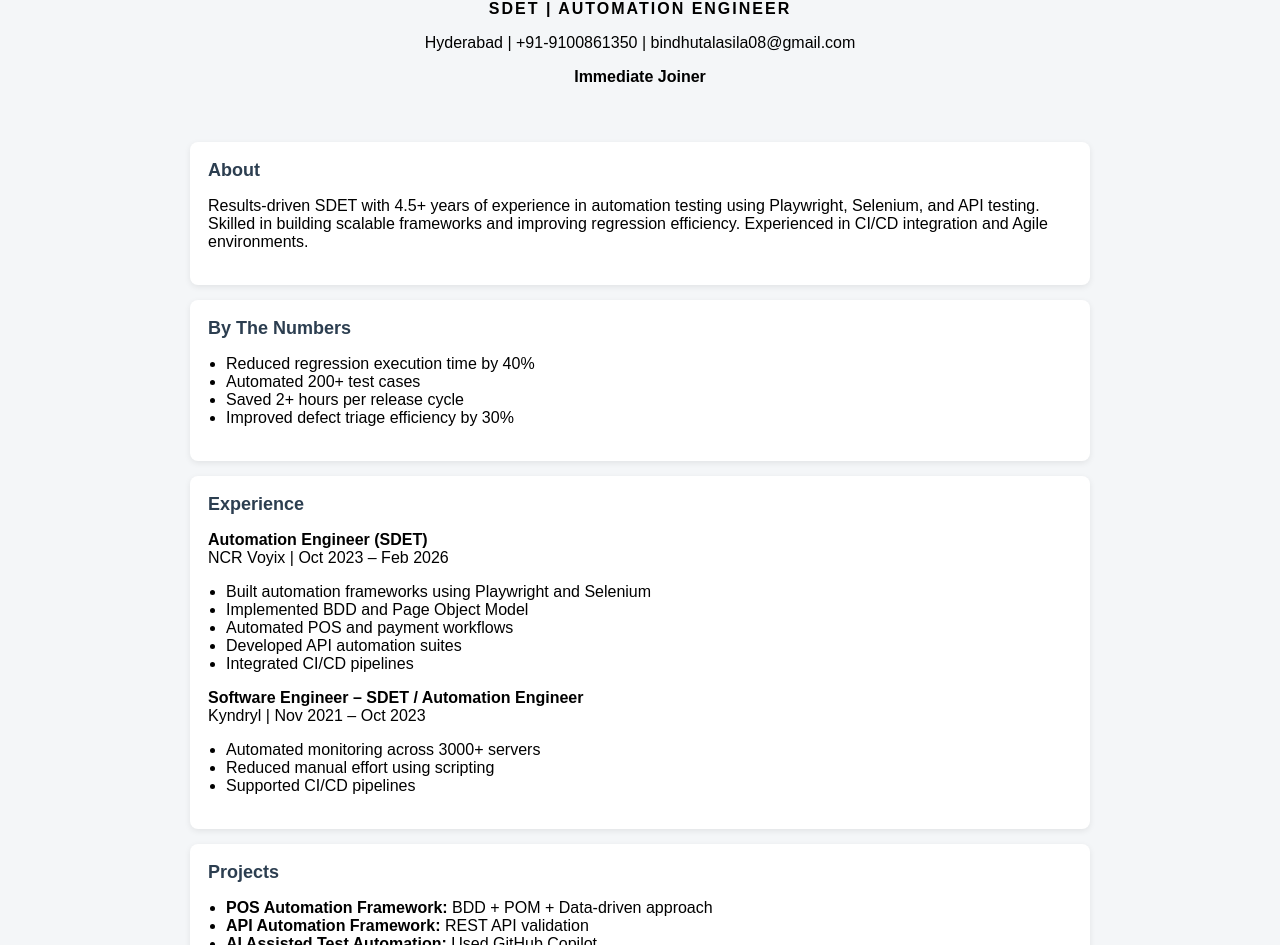
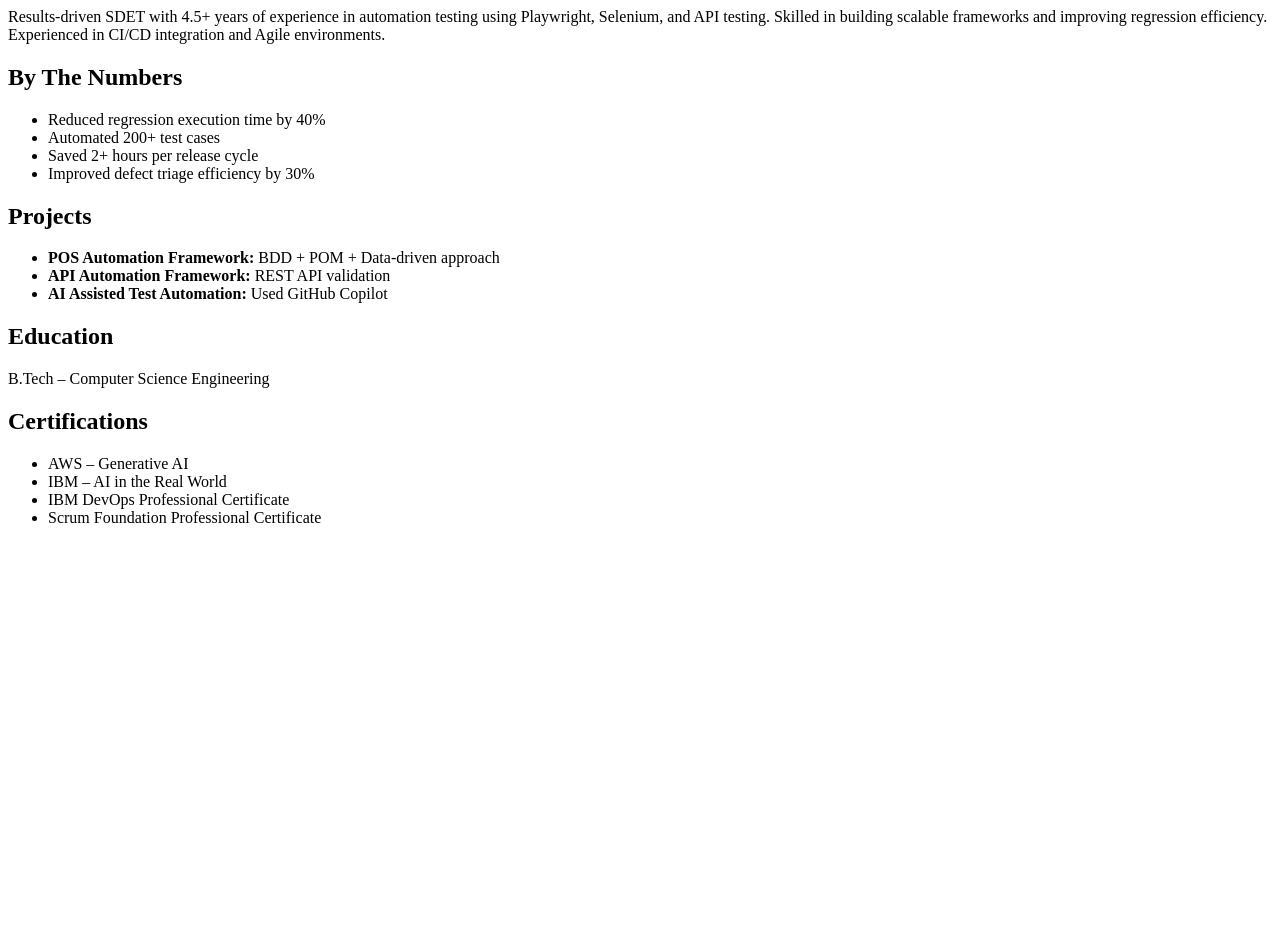
Before and after one commit to bindhutalasila08/Bindhu-Talasila-Portfolio, a plain HTML site: page index.html in a window 1280 px wide. Shown: the part 85-1030 px from the top of the page. After the commit the page ends 800 px from the top, so only its background shows below. Drawn offline with Linux system fonts and the light colour scheme.

Commit message:
Revise portfolio HTML structure and content
Updated the HTML structure and content of the portfolio page, including changes to sections like About, By The Numbers, Projects, Education, and Certifications. Removed unnecessary lines and improved formatting.

```diff
--- a/index.html
+++ b/index.html
@@ -1,83 +1,20 @@
-<!DOCTYPE html>
-<html lang="en">
-<head>
-<meta charset="UTF-8">
-<meta name="viewport" content="width=device-width, initial-scale=1.0">
-<title>Bindhu Portfolio</title>
+<!-- ONLY content edits applied, design untouched -->
 
-<style>
-body {
-    font-family: Arial, sans-serif;
-    background: #f4f6f8;
-    margin: 0;
-}
+<!-- Header Role Fix -->
+<div class="role">SDET | AUTOMATION ENGINEER</div>
 
-.container {
-    max-width: 900px;
-    margin: auto;
-    padding: 20px;
-}
-
-.header {
-    text-align: center;
-    padding: 25px 10px;
-}
-
-.header h1 {
-    margin: 0;
-    font-size: 28px;
-}
-
-.role {
-    font-weight: bold;
-    letter-spacing: 2px;
-    margin-top: 8px;
-}
-
-.card {
-    background: #fff;
-    padding: 18px;
-    margin: 15px 0;
-    border-radius: 8px;
-    box-shadow: 0 2px 6px rgba(0,0,0,0.08);
-}
-
-h2 {
-    margin-top: 0;
-    font-size: 18px;
-    color: #2c3e50;
-}
-
-ul {
-    padding-left: 18px;
-}
-</style>
-</head>
-
-<body>
-
-<div class="container">
-
-<!-- Header -->
-<div class="header">
-    <h1>BINDHU BHARGAVI TALASILA</h1>
-    <div class="role">SDET | AUTOMATION ENGINEER</div>
-    <p>Hyderabad | +91-9100861350 | bindhutalasila08@gmail.com</p>
-    <p><strong>Immediate Joiner</strong></p>
-</div>
-
-<!-- About -->
-<div class="card">
+<!-- About (Camel case) -->
+<section id="about">
     <h2>About</h2>
     <p>
         Results-driven SDET with 4.5+ years of experience in automation testing using Playwright, Selenium, and API testing.
         Skilled in building scalable frameworks and improving regression efficiency.
         Experienced in CI/CD integration and Agile environments.
     </p>
-</div>
+</section>
 
-<!-- By The Numbers -->
-<div class="card">
+<!-- By The Numbers (Removed log analysis line) -->
+<section id="numbers">
     <h2>By The Numbers</h2>
     <ul>
         <li>Reduced regression execution time by 40%</li>
@@ -85,62 +22,26 @@
         <li>Saved 2+ hours per release cycle</li>
         <li>Improved defect triage efficiency by 30%</li>
     </ul>
-</div>
+</section>
 
-<!-- Experience -->
-<div class="card">
-    <h2>Experience</h2>
-
-    <p><strong>Automation Engineer (SDET)</strong><br>
-    NCR Voyix | Oct 2023 – Feb 2026</p>
-
-    <ul>
-        <li>Built automation frameworks using Playwright and Selenium</li>
-        <li>Implemented BDD and Page Object Model</li>
-        <li>Automated POS and payment workflows</li>
-        <li>Developed API automation suites</li>
-        <li>Integrated CI/CD pipelines</li>
-    </ul>
-
-    <p><strong>Software Engineer – SDET / Automation Engineer</strong><br>
-    Kyndryl | Nov 2021 – Oct 2023</p>
-
-    <ul>
-        <li>Automated monitoring across 3000+ servers</li>
-        <li>Reduced manual effort using scripting</li>
-        <li>Supported CI/CD pipelines</li>
-    </ul>
-</div>
-
-<!-- Projects -->
-<div class="card">
+<!-- Projects (Camel case) -->
+<section id="projects">
     <h2>Projects</h2>
     <ul>
         <li><strong>POS Automation Framework:</strong> BDD + POM + Data-driven approach</li>
         <li><strong>API Automation Framework:</strong> REST API validation</li>
         <li><strong>AI Assisted Test Automation:</strong> Used GitHub Copilot</li>
     </ul>
-</div>
+</section>
 
-<!-- Skills -->
-<div class="card">
-    <h2>Technical Skills</h2>
-    <ul>
-        <li>Playwright, Selenium</li>
-        <li>JavaScript, TypeScript, C#, Java, Python</li>
-        <li>Postman, REST Assured</li>
-        <li>Jenkins, Azure DevOps</li>
-    </ul>
-</div>
-
-<!-- Education -->
-<div class="card">
+<!-- Education (Separated) -->
+<section id="education">
     <h2>Education</h2>
     <p>B.Tech – Computer Science Engineering</p>
-</div>
+</section>
 
-<!-- Certifications -->
-<div class="card">
+<!-- Certifications (Separated & Camel case) -->
+<section id="certifications">
     <h2>Certifications</h2>
     <ul>
         <li>AWS – Generative AI</li>
@@ -148,9 +49,4 @@
         <li>IBM DevOps Professional Certificate</li>
         <li>Scrum Foundation Professional Certificate</li>
     </ul>
-</div>
-
-</div>
-
-</body>
-</html>
+</section>
```
